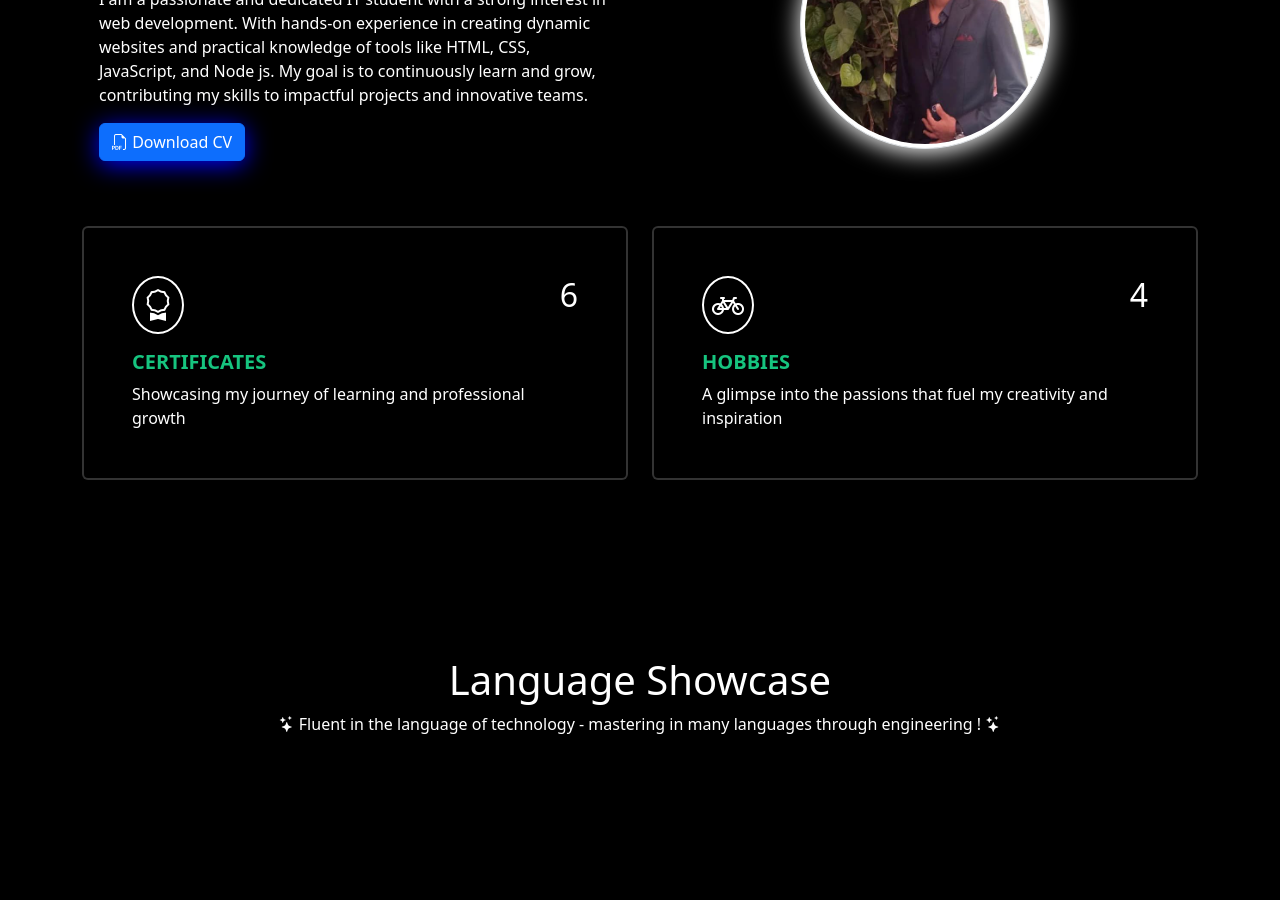
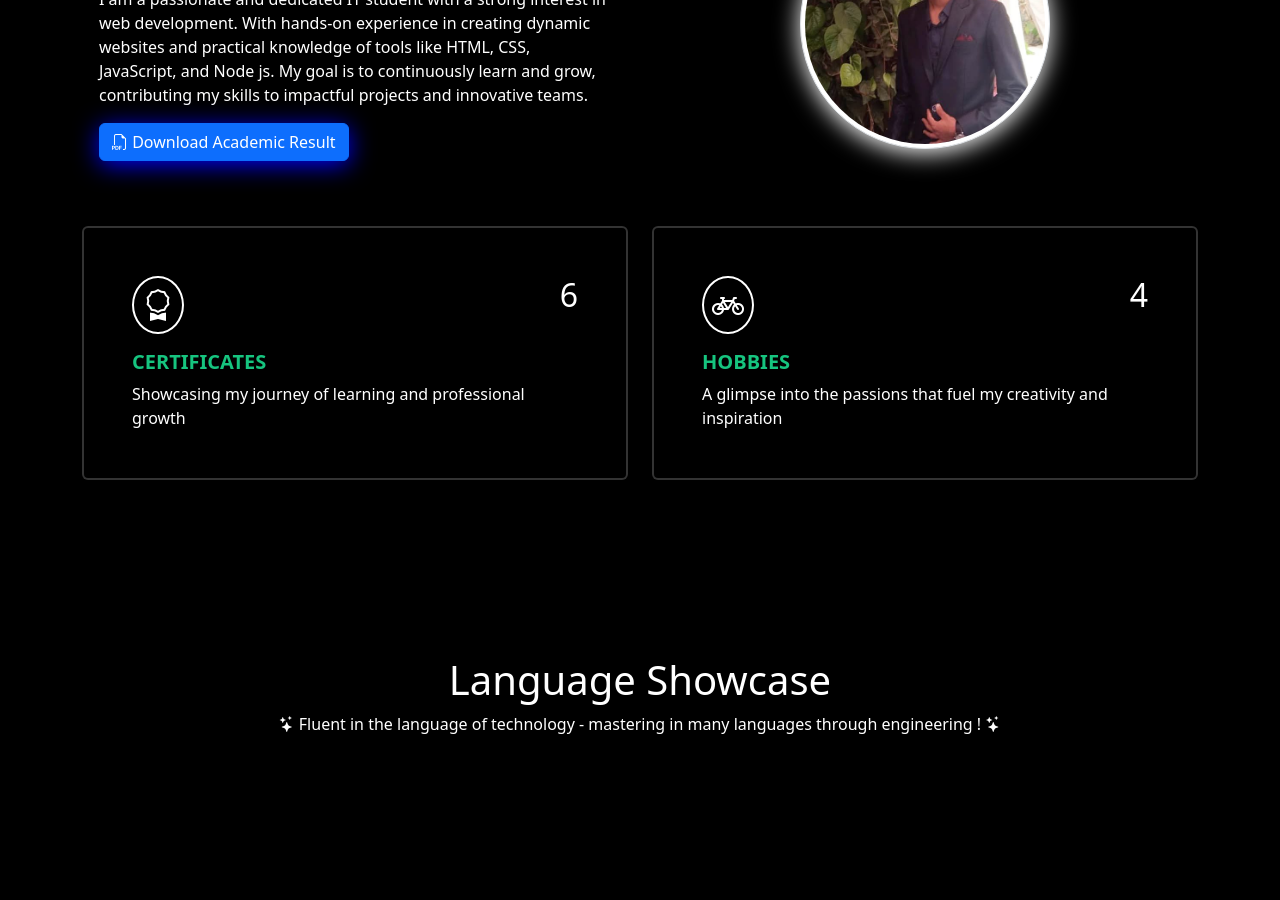
Before and after one commit to S-tech12/Portfolio_frontend, a React (Vite) app: page / in a window 1280 px wide. Shown: the part 1080-1980 px from the top of the page. Built offline with nearby package versions, Linux system fonts and the light colour scheme.

Commit message:
Added Academic Result pdf

```diff
--- a/src/components/About.jsx
+++ b/src/components/About.jsx
@@ -15,7 +15,7 @@ const About = ({ onShowCertificates, onShowHobbies }) => {
                             <h5 className="card-title" id="namePart1">Hello, I'm</h5>
                             <h5 className="card-title" id="namePart1">Pipalava Smit Raminkbhai.</h5>
                             <p className="card-text" id="namePart2">I am a passionate and dedicated IT student with a strong interest in web development. With hands-on experience in creating dynamic websites and practical knowledge of tools like HTML, CSS, JavaScript, and Node js. My goal is to continuously learn and grow, contributing my skills to impactful projects and innovative teams.</p>
-                            <a href="/assets/1st certificate.pdf" download="1st certificate.pdf" target="_blank" rel="noreferrer" className="btn btn-primary" id="DownloadButton"><i className="bi bi-filetype-pdf"></i> Download CV</a>
+                            <a href="/result.pdf" download="result.pdf" target="_blank" rel="noreferrer" className="btn btn-primary" id="DownloadButton"><i className="bi bi-filetype-pdf"></i> Download Academic Result</a>
                         </div>
                     </motion.div>
                 </div>
```
Also changed, not shown: 1 other file (tests, documents, lock files or other folders).
